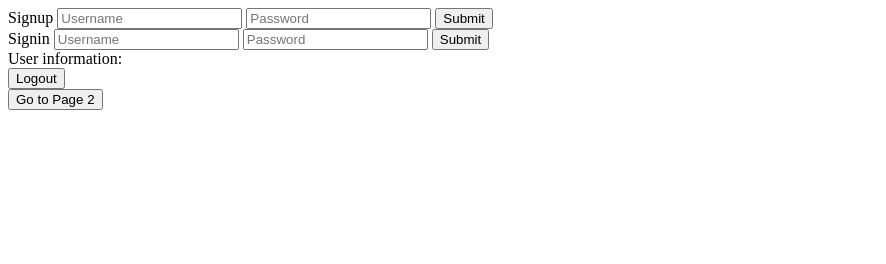
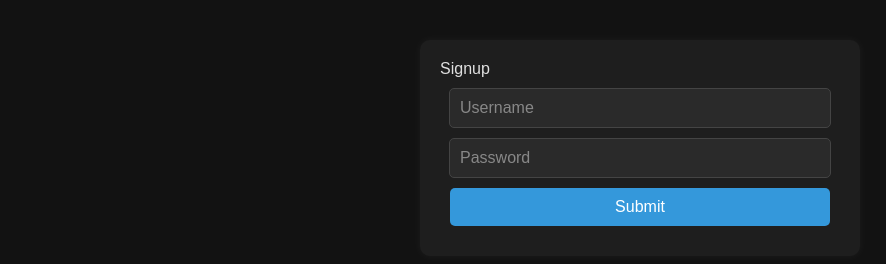
Before and after one commit to Rishika-Mashetty/qr-generator, a website: page public/index.html in a window 1280 px wide. Shown: the whole page, without its empty margins (0-886 px from the left). Drawn offline with nearby package versions, Linux system fonts and the light colour scheme.

Commit message:
styles added

```diff
--- a/app.js
+++ b/app.js
@@ -10,6 +10,7 @@ require("dotenv").config();
 const app = express();
 const JWT_SECRET = process.env.JWT_SECRET;
 app.use(express.json());
+app.use(express.static("public"));
 
 mongoose.connect(process.env.MONGODB_URL);
 
--- a/public/index.html
+++ b/public/index.html
@@ -4,10 +4,11 @@
     <meta charset="UTF-8" />
     <meta name="viewport" content="width=device-width, initial-scale=1.0" />
     <title>QR_CODE_GENERATOR</title>
+    <link rel="stylesheet" href="./styles.css" />
     <script src="https://cdnjs.cloudflare.com/ajax/libs/axios/1.7.6/axios.min.js"></script>
   </head>
   <body>
-    <div>
+    <div id="signup-form">
       Signup
       <input
         type="text"
@@ -23,7 +24,7 @@
       />
       <button onclick="signup()">Submit</button>
     </div>
-    <div>
+    <div id="signin-form" style="display: none;">
       Signin
       <input
         type="text"
@@ -39,15 +40,6 @@
       />
       <button onclick="signin()">Submit</button>
     </div>
-    <div>
-      User information:
-      <div id="information"></div>
-    </div>
-    <div>
-      <button onclick="logout()">Logout</button>
-    </div>
-
-    <button onclick="window.location.href='/index2'">Go to Page 2</button>
   </body>
   <script>
     async function signup() {
@@ -58,6 +50,8 @@
         password: password,
       });
       alert("Signed up successfully");
+      document.getElementById("signup-form").style.display = "none";
+      document.getElementById("signin-form").style.display = "block";
     }
 
     async function signin() {
--- /dev/null
+++ b/public/styles.css
@@ -0,0 +1,75 @@
+/* styles.css - Dark Mode */
+body {
+  font-family: Arial, sans-serif;
+  background-color: #121212;
+  color: #e0e0e0;
+  margin: 0;
+  padding: 20px;
+}
+
+h1, h2 {
+  text-align: center;
+  color: #ffffff;
+}
+
+div {
+  background-color: #1e1e1e;
+  border-radius: 10px;
+  box-shadow: 0 0 10px rgba(255, 255, 255, 0.05);
+  padding: 20px;
+  max-width: 400px;
+  margin: 20px auto;
+}
+
+input {
+  display: block;
+  width: 90%;
+  padding: 10px;
+  margin: 10px auto;
+  background-color: #2a2a2a;
+  color: #e0e0e0;
+  border: 1px solid #444;
+  border-radius: 5px;
+  font-size: 16px;
+}
+
+input::placeholder {
+  color: #888;
+}
+
+button {
+  display: block;
+  width: 95%;
+  padding: 10px;
+  margin: 10px auto;
+  background-color: #3498db;
+  color: white;
+  border: none;
+  font-size: 16px;
+  border-radius: 5px;
+  cursor: pointer;
+  transition: background-color 0.3s ease;
+}
+
+button:hover {
+  background-color: #2980b9;
+}
+
+#information {
+  font-weight: bold;
+  text-align: center;
+  margin-top: 10px;
+  color: #90caf9;
+}
+
+
+#qrImage {
+  display: block;
+  margin: 30px auto;
+  width: 250px;
+  height: 250px;
+  border: 2px solid #3498db;
+  border-radius: 10px;
+  background-color: #fff;
+  padding: 10px;
+}
```
Also changed, not shown: public/index2.html (+4 -2 lines).
